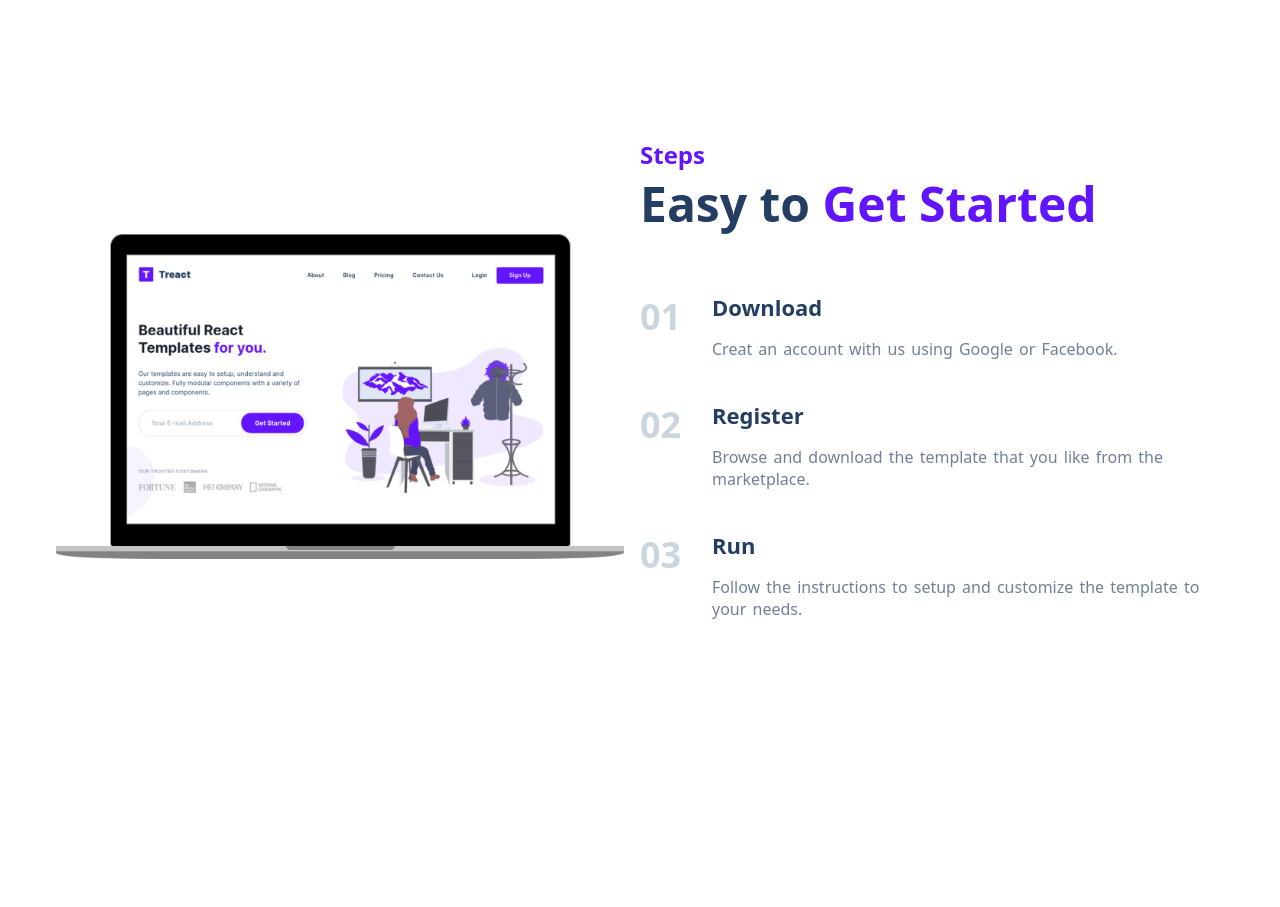
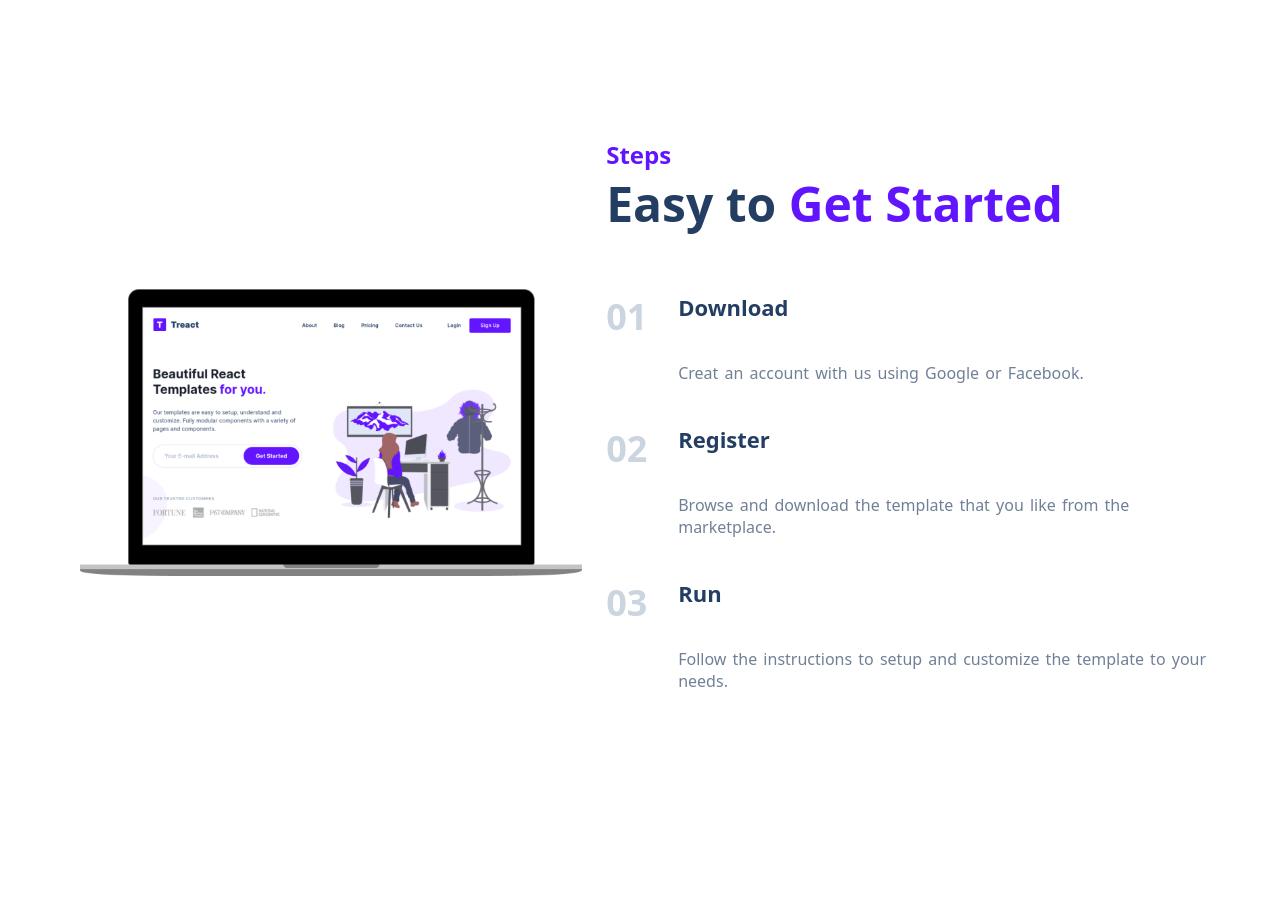
Before and after one commit to Kem-12/Treact, a plain HTML site: page index.html in a window 1280 px wide. Shown: the part 2840-3747 px from the top of the page. Drawn offline with Linux system fonts and the light colour scheme.

Commit message:
first commit

```diff
--- a/index.html
+++ b/index.html
@@ -8,6 +8,7 @@
     <link rel="stylesheet" href="https://cdnjs.cloudflare.com/ajax/libs/font-awesome/6.5.2/css/all.min.css">
     <link rel="stylesheet" href="style.css">
 </head>
+
 <body>
     <section class="nav-container">
         <nav>
@@ -148,48 +149,50 @@
     </section>
     <section class="row">
         <div class="steps-wrapper ">
-            <figure class="laptop-display">
-                <img class="step-img_wrap" src="./assets/TReact Office in Screen.png" alt="">
-            </figure>
+            <div class="laptop__wrapper">
+                <figure class="step__img--wrapper">
+                    <img class="step-img" src="./assets/TReact Office in Screen.png" alt="">
+                </figure>
+            </div>
             <div class="three-step_wrapper">
                 <h2 class="blue" class="steps-header">Steps</h2>
                 <h1 class="etgs"><span class="green">Easy to</span> <span class="blue">Get Started</span></h1>
                 <div class="two-step">
                     <div class="three-step_wrap">
                         <div class="three-step">
-                            <div class="step-num">
+                            <ul class="step-num">
                                 <h2> 01</h2>
-                            </div>
-                            <div class="step-format">
+                            </ul>
+                            <ul class="step-format">
                                 <h2 class="step-seq"> Download </h2>
                                 <p class="p-seq">Creat an account with us using Google or Facebook.</p>
-                            </div>
+                            </ul>
                         </div>
                     </div>
                     <div class="three-step_wrap">
                         <div class="three-step">
-                            <div class="step-num">
+                            <ul class="step-num">
                                 <h2>02</h2>
-                            </div>
-                            <div class="step-format">
+                            </ul>
+                            <ul class="step-format">
                                 <h2 class="step-seq">Register </h2>
                                 <p class="p-seq">Browse and download the template that you like from the
                                     marketplace.</p>
-                            </div>
+                            </ul>
                         </div>
                     </div>
                 </div>
                 <div class="third__step">
                     <div class="three-step_wrap">
                         <div class="three-step">
-                            <div class="step-num">
+                            <ul class="step-num">
                                 <h2>03</h2>
-                            </div>
-                            <div class="step-format">
+                            </ul>
+                            <ul class="step-format">
                                 <h2 class="step-seq">Run </h2>
                                 <p class="p-seq">Follow the instructions to setup and customize the template to
                                     your needs.</p>
-                            </div>
+                            </ul>
                         </div>
                     </div>
                 </div>
@@ -361,7 +364,7 @@
     </section>
     <section class="foot">
         <div class="foot-wrapper">
-                <h2 class="foot-header">Develepors all over the world are using treact.</h2>
+            <h2 class="foot-header">Develepors all over the world are using treact.</h2>
             <div class="buttons">
                 <button class="foot-start">Get Started</button>
                 <button class="foot-contact">Contact Us</button>
--- a/style.css
+++ b/style.css
@@ -282,7 +282,6 @@ input:hover {
   margin: 0 auto;
   width: 85%;
   height: 100vh;
-
 }
 
 .feat-icons {
@@ -393,33 +392,49 @@ STEPS
 */
 
 .steps-wrapper {
-  max-width: 100%;
   width: 100%;
   display: flex;
   align-items: center;
+  justify-content: center;
 }
 
-.laptop-display {
-  max-width: 50%;
-  width: 100%;
-  padding-right: 16px;
+.laptop__wrapper {
+  width: 50%;
+  min-width: 30%;
+  display: flex;
+  justify-content: center;
+  flex-direction: column;
 }
 
-.step-img_wrap {
+.step__img--wrapper {
+  padding: 0 24px;
+  width: 100%;
+}
+
+.step-img {
+  width: 100%;
+}
+
+
+.three-step_wrapper {
+  display: flex;
+  flex-direction: column;
+
+}
+
+.two-step {
   width: 100%;
   max-width: 100%;
-}
-
-.three-step_wrapper {
-  max-width: 50%;
-  width: 100%;
-
 }
 
 .three-step_wrap {
   width: 100%;
   max-width: 100%;
+}
 
+.three-step {
+  display: flex;
+  width: 100%;
 }
 
 .step-num {
@@ -431,16 +446,12 @@ STEPS
   color: #cbd5e0;
 }
 
-.three-step {
-  display: flex;
-  width: 100%;
-}
-
 .step-format {
   display: flex;
   flex-direction: column;
   align-items: start;
 }
+
 
 .step-seq {
   font-size: 22px;
@@ -451,12 +462,11 @@ STEPS
 .p-seq {
   color: #718096;
   font-size: 16px;
-  margin-top: 16px;
+  padding-top: 16px;
 }
 
 .etgs {
   margin: 0;
-  padding: 0;
   left: 20px;
   width: 100%;
   left: 8px;
@@ -470,10 +480,6 @@ STEPS
   padding-bottom: 56px;
 }
 
-.two-step {
-  width: 100%;
-  max-width: 100%;
-}
 
 /*
 
@@ -1189,7 +1195,7 @@ SCREEN SIZING
   }
 }
 
-@media (max-width: 768px){
+@media (max-width: 770px){
   h1 {
     font-size: 36px;
   }
@@ -1214,9 +1220,11 @@ SCREEN SIZING
   }
 
   .etgs {
-
     text-align: left;
   }
+
+  .step__img--wrapper {
+  padding: 0 16px; }
 
   .quality-img_container {
     display: flex;
@@ -1332,6 +1340,9 @@ SCREEN SIZING
 
 
 @media (max-width: 600px) {
+ .step__img--wrapper {
+  padding: 0 8px;}
+
   .foot-start,
   .foot-contact {
     padding: 5px 4px ;
```
